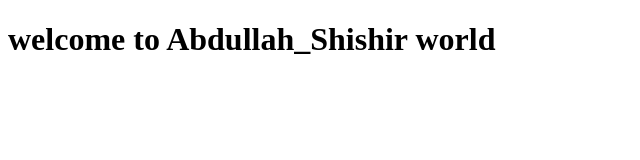
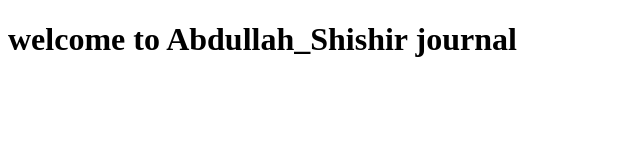
Before and after one commit to Shishir800/Biochemistry-Portfolio, a plain HTML site: page index.html in a window 1280 px wide. Shown: the full height of the page, 0-640 px from the left. Drawn offline with Linux system fonts and the light colour scheme.

Commit message:
journal commited

```diff
--- a/index.html
+++ b/index.html
@@ -9,7 +9,7 @@
 </head>
 
 <body>
-    <h1>welcome to Abdullah_Shishir world</h1>
+    <h1>welcome to Abdullah_Shishir journal</h1>
 </body>
 
 </html>
```
